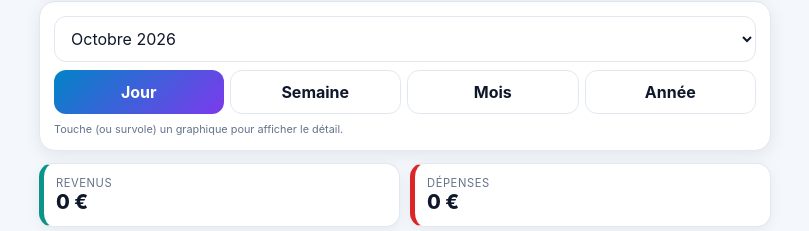
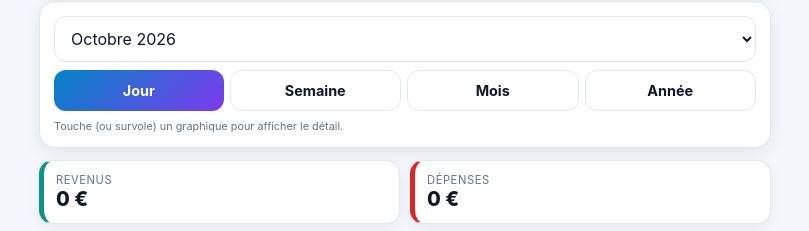
Before and after one commit to quentinajosse-collab/dashboard-d-penses, a plain HTML site: page index.html in a window 1280 px wide. Shown: the part 138-369 px from the top of the page, 235-1044 px from the left. Drawn offline with Linux system fonts and the light colour scheme.

Commit message:
Add files via upload

```diff
--- a/index.html
+++ b/index.html
@@ -54,6 +54,7 @@ label{font-size:.75rem;color:var(--mut);font-weight:600;display:block;margin:8px
 .seg{display:flex;gap:6px}.seg button{flex:1}
 .empty{text-align:center;color:var(--mut);padding:20px 0}
 .hide{display:none}
+.seg button{min-width:0;padding-left:6px;padding-right:6px;font-size:.9rem}
 .tw{overflow-x:auto;-webkit-overflow-scrolling:touch}
 .rc{border-collapse:separate;border-spacing:0;width:100%;font-size:.76rem;white-space:nowrap;font-variant-numeric:tabular-nums}
 .rc th,.rc td{padding:8px 10px;text-align:right;border-bottom:1px solid var(--line)}
```
